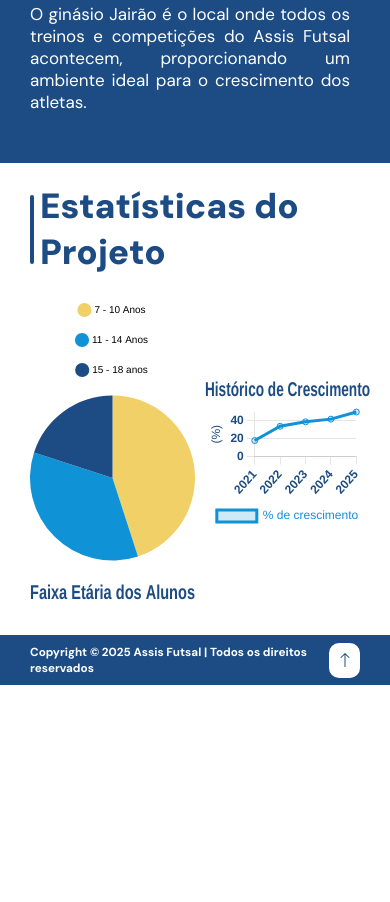
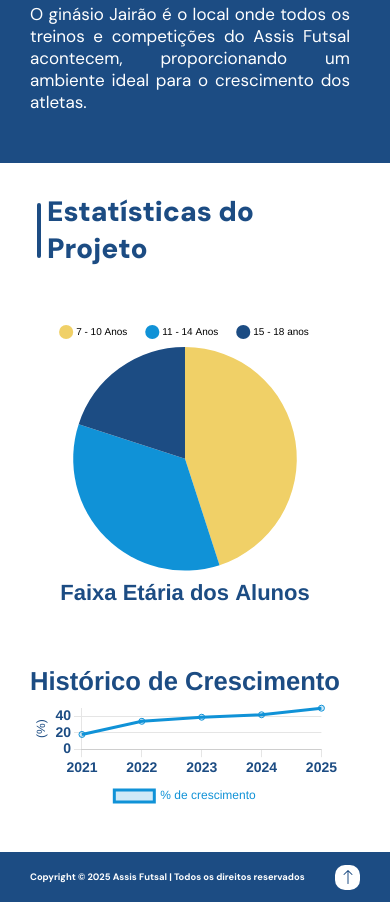
Before and after one commit to DarioKlein/assis-futsal, a plain HTML site: page pages/inicio/inicio.html in a window 390 px wide. Shown: the part 2323-3225 px from the top of the page. Before the commit the page ends 3008 px from the top, so only its background shows below. Drawn offline with nearby package versions, Linux system fonts and the light colour scheme.

Commit message:
pagina inicio finalizada

```diff
--- a/components/footer/footer.css
+++ b/components/footer/footer.css
@@ -2,7 +2,7 @@ footer {
   display: flex;
   justify-content: space-between;
   align-items: center;
-  font-size: 1rem;
+  font-size: 1.6rem;
   color: white;
   height: 5rem;
   padding: 1rem 3rem;
@@ -34,3 +34,31 @@ footer {
   border-radius: 1rem;
   transition: all 0.45s ease-in-out;
 }
+
+@media (max-width: 1000px) {
+  footer {
+    font-size: 1.2rem;
+  }
+}
+
+@media (max-width: 600px) {
+  footer {
+    font-size: 0.85rem;
+  }
+
+  .back-to-top-btn {
+    height: 3rem;
+    width: 3rem;
+  }
+}
+
+@media (max-width: 400px) {
+  footer {
+    font-size: 0.8rem;
+  }
+
+  .back-to-top-btn {
+    height: 2.5rem;
+    width: 2.5rem;
+  }
+}
--- a/pages/inicio/inicio.css
+++ b/pages/inicio/inicio.css
@@ -1,7 +1,7 @@
-@import url("../../css/global.css");
-@import url("../../components/navbar/navbar.css");
-@import url("../../components/footer/footer.css");
-@import url("https://fonts.googleapis.com/css2?family=Montserrat:ital,wght@0,100..900;1,100..900&display=swap");
+@import url('../../css/global.css');
+@import url('../../components/navbar/navbar.css');
+@import url('../../components/footer/footer.css');
+@import url('https://fonts.googleapis.com/css2?family=Montserrat:ital,wght@0,100..900;1,100..900&display=swap');
 
 .main-content {
   display: flex;
@@ -30,7 +30,7 @@
   font-size: 7.5rem;
   color: var(--cor-primaria);
   font-weight: 900;
-  font-family: "Montserrat";
+  font-family: 'Montserrat';
   position: absolute;
   width: 70rem;
 }
@@ -107,12 +107,12 @@
 }
 
 .description-img-container-content > p {
-  font-family: "DM Sans", sans-serif;
+  font-family: 'DM Sans', sans-serif;
   font-size: 2rem;
 }
 
 .description-img-container-content::before {
-  content: "";
+  content: '';
   position: absolute;
   height: 100%;
   width: 1.5rem;
@@ -179,7 +179,7 @@
 }
 
 .card-container-title::before {
-  content: "";
+  content: '';
   position: absolute;
   height: 75%;
   left: -1rem;
@@ -253,7 +253,7 @@
   font-size: 6.75rem;
   writing-mode: vertical-rl;
   text-orientation: upright;
-  font-family: "Montserrat", sans-serif;
+  font-family: 'Montserrat', sans-serif;
   font-weight: bold;
   padding-right: 0.5rem;
   gap: 0.5rem;
@@ -263,7 +263,8 @@
 }
 
 .statistics {
-  padding: 2rem 3rem;
+  padding: 3rem;
+  padding-bottom: 0;
 }
 
 .statistics-title {
@@ -272,13 +273,12 @@
   font-size: 3.5rem;
   font-weight: 900;
   position: relative;
-  margin-left: 1rem;
-  margin-bottom: 1rem;
+  margin-left: 3.5rem;
   color: var(--cor-primaria);
 }
 
 .statistics-title::before {
-  content: "";
+  content: '';
   position: absolute;
   height: 75%;
   left: -1rem;
@@ -289,16 +289,21 @@
 
 .graphs {
   display: flex;
-  justify-content: space-evenly;
   align-items: center;
-  gap: 1rem;
+  justify-content: space-between;
+  margin: 4rem 0;
+  margin-right: 9rem;
+  gap: 4rem;
 }
 
-.graphs > canvas {
-  width: 50%;
-  height: 50vh;
-  max-width: 50%;
-  max-height: 45vh;
+#myGraph {
+  width: 40% !important;
+  height: 100% !important;
+}
+
+#myGraph1 {
+  width: 60% !important;
+  height: 100% !important;
 }
 
 @keyframes textAnimation {
@@ -535,6 +540,25 @@
     font-size: 4rem;
     width: 8rem;
   }
+
+  .statistics-title {
+    margin-left: 1.7rem;
+  }
+
+  .graphs {
+    flex-wrap: wrap;
+    margin-right: 2rem;
+  }
+
+  #myGraph {
+    width: 100% !important;
+    height: 100% !important;
+  }
+
+  #myGraph1 {
+    width: 100% !important;
+    height: 100% !important;
+  }
 }
 
 @media (max-width: 900px) {
@@ -710,4 +734,8 @@
   .card-container {
     padding-right: 4rem;
   }
+
+  .statistics-title {
+    font-size: 2.8rem;
+  }
 }
--- a/pages/inicio/inicio.js
+++ b/pages/inicio/inicio.js
@@ -1,56 +1,56 @@
-document.addEventListener("DOMContentLoaded", () => {
+document.addEventListener('DOMContentLoaded', () => {
   const loadComponents = async () => {
-    const elements = document.querySelectorAll("[data-include]");
+    const elements = document.querySelectorAll('[data-include]')
 
     for (const el of elements) {
-      const file = el.getAttribute("data-include");
+      const file = el.getAttribute('data-include')
 
       try {
-        const response = await fetch(file);
-        if (!response.ok) throw new Error(`Não foi possível carregar: ${file}`);
+        const response = await fetch(file)
+        if (!response.ok) throw new Error(`Não foi possível carregar: ${file}`)
 
-        const html = await response.text();
-        el.innerHTML = html;
+        const html = await response.text()
+        el.innerHTML = html
 
-        const scriptPath = el.getAttribute("data-script");
+        const scriptPath = el.getAttribute('data-script')
         if (scriptPath) {
-          const newScript = document.createElement("script");
-          newScript.src = scriptPath;
+          const newScript = document.createElement('script')
+          newScript.src = scriptPath
 
-          document.body.appendChild(newScript);
+          document.body.appendChild(newScript)
         }
       } catch (error) {
-        console.error("Erro ao carregar componente:", error);
-        el.innerHTML = `<p style="color:red;">Erro ao carregar ${file}</p>`;
+        console.error('Erro ao carregar componente:', error)
+        el.innerHTML = `<p style="color:red;">Erro ao carregar ${file}</p>`
       }
     }
-  };
+  }
 
-  loadComponents();
-});
+  loadComponents()
+})
 
-const palavra = "PARTICIPE";
-const sidePhrase = document.querySelector(".side-phrase");
+const palavra = 'PARTICIPE'
+const sidePhrase = document.querySelector('.side-phrase')
 
-[...palavra].forEach((letra) => {
-  sidePhrase.innerHTML += `<span>${letra}</span>`;
-});
+;[...palavra].forEach(letra => {
+  sidePhrase.innerHTML += `<span>${letra}</span>`
+})
 
-const ctx = document.getElementById("myGraph");
-const data = [45, 35, 20];
-const porcentagens = data.map((n) => {
-  return ((n / data.reduce((ac, val) => (ac += val))) * 100).toFixed(0);
-});
+const ctx = document.getElementById('myGraph')
+const data = [45, 35, 20]
+const porcentagens = data.map(n => {
+  return ((n / data.reduce((ac, val) => (ac += val))) * 100).toFixed(0)
+})
 
 new Chart(ctx, {
-  type: "pie",
+  type: 'pie',
   data: {
-    labels: ["7 - 10 Anos", "11 - 14 Anos", "15 - 18 anos"],
+    labels: ['7 - 10 Anos', '11 - 14 Anos', '15 - 18 anos'],
     datasets: [
       {
         data: porcentagens,
-        label: "%",
-        backgroundColor: ["#f0d067", "#1092d7", "#1c4c83"],
+        label: '%',
+        backgroundColor: ['#f0d067', '#1092d7', '#1c4c83'],
         borderWidth: 0,
       },
     ],
@@ -60,38 +60,38 @@ new Chart(ctx, {
     plugins: {
       title: {
         display: true,
-        text: "Faixa Etária dos Alunos",
-        font: { size: 20 },
-        position: "bottom",
-        color: "#1c4c83",
+        text: 'Faixa Etária dos Alunos',
+        font: { size: 22 },
+        position: 'bottom',
+        color: '#1c4c83',
       },
       legend: {
         labels: {
           padding: 20,
           font: { size: 10 },
-          pointStyle: "circle",
+          pointStyle: 'circle',
           usePointStyle: true,
-          color: "#000000",
+          color: '#000000',
         },
-        position: "top",
+        position: 'top',
       },
     },
   },
-});
+})
 
-const ctx1 = document.getElementById("myGraph1");
+const ctx1 = document.getElementById('myGraph1')
 
 new Chart(ctx1, {
-  type: "line",
+  type: 'line',
 
   data: {
-    labels: ["2021", "2022", "2023", "2024", "2025"],
+    labels: ['2021', '2022', '2023', '2024', '2025'],
     datasets: [
       {
-        label: "% de crescimento",
+        label: '% de crescimento',
         data: [18, 34, 39, 42, 50],
-        borderColor: "#1092d7",
-        backgroundColor: "#1092d733",
+        borderColor: '#1092d7',
+        backgroundColor: '#1092d733',
         tension: 0,
         // fill: true,
       },
@@ -103,16 +103,16 @@ new Chart(ctx1, {
     plugins: {
       title: {
         display: true,
-        text: "Histórico de Crescimento",
-        font: { size: 20 },
-        color: "#1c4c83",
-        align: "center",
+        text: 'Histórico de Crescimento',
+        font: { size: 26 },
+        color: '#1c4c83',
+        align: 'center',
       },
       legend: {
         labels: {
-          color: "#1092d7",
+          color: '#1092d7',
         },
-        position: "bottom",
+        position: 'bottom',
       },
     },
     scales: {
@@ -121,13 +121,13 @@ new Chart(ctx1, {
 
         title: {
           display: true,
-          text: "(%)",
-          color: "#1c4c83",
+          text: '(%)',
+          color: '#1c4c83',
         },
         ticks: {
           stepSize: 10,
-          color: "#1c4c83",
-          font: { weight: 600 },
+          color: '#1c4c83',
+          font: { weight: 600, size: 14 },
         },
       },
       x: {
@@ -135,10 +135,10 @@ new Chart(ctx1, {
           drawOnChartArea: false,
         },
         ticks: {
-          color: "#1c4c83",
-          font: { weight: 600 },
+          color: '#1c4c83',
+          font: { weight: 600, size: 14 },
         },
       },
     },
   },
-});
+})
```
